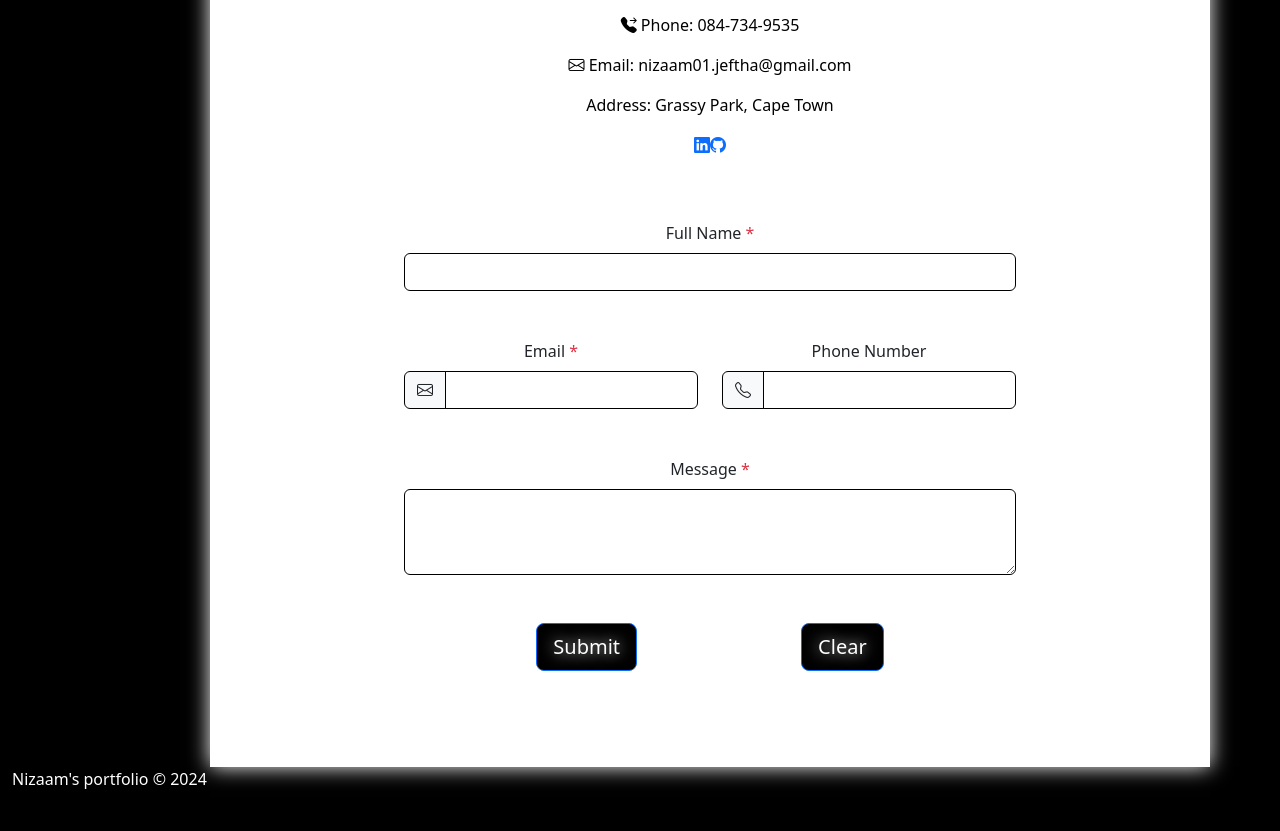
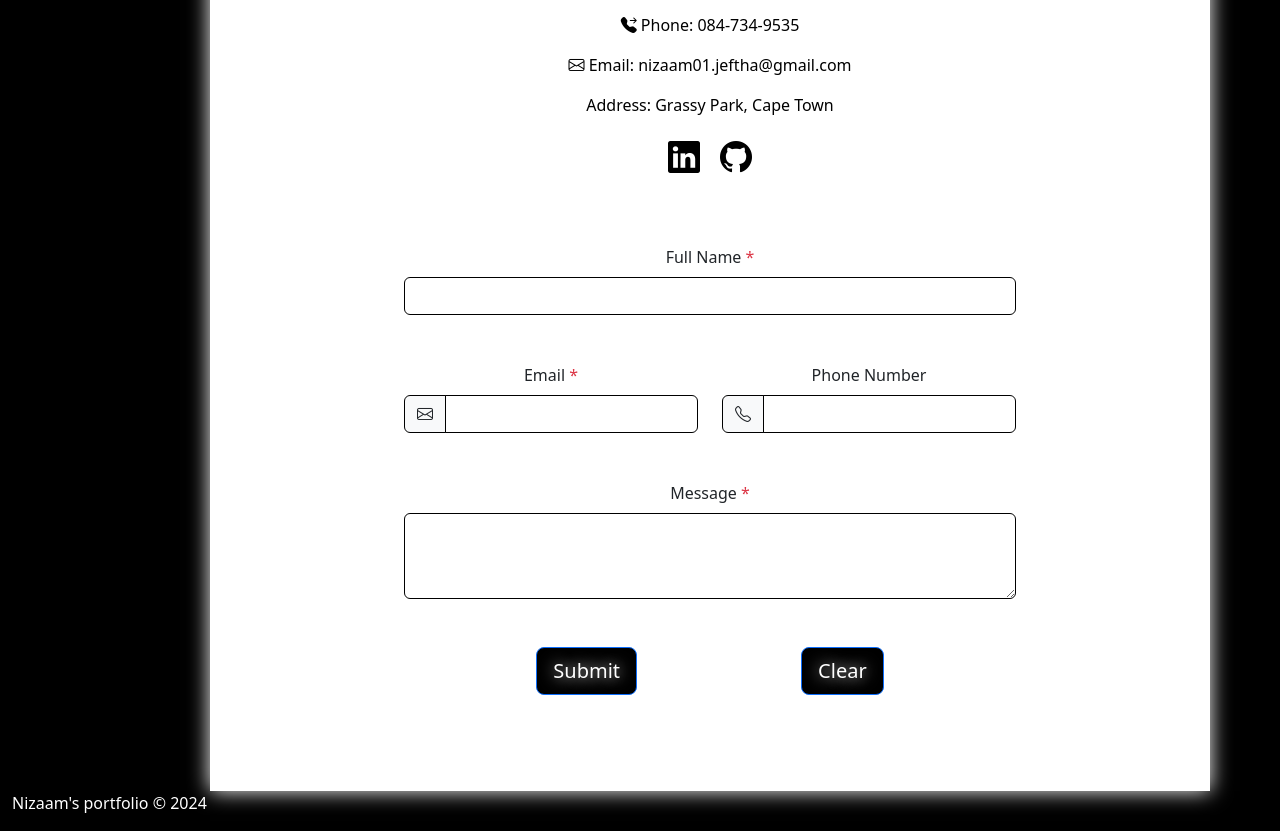
Before and after one commit to JefthaNizaam01/vuejs-portfolio, a Vue app: page / in a window 1280 px wide. Shown: the part 7780-8611 px from the top of the page. Before the commit the page ends 8587 px from the top, so only its background shows below. Built offline with nearby package versions, Linux system fonts and the light colour scheme.

Commit message:
formupdate2.0

```diff
--- a/package.json
+++ b/package.json
@@ -8,6 +8,9 @@
     "lint": "vue-cli-service lint"
   },
   "dependencies": {
+    "@fortawesome/fontawesome-free": "^6.5.2",
+    "@fortawesome/fontawesome-svg-core": "^6.5.2",
+    "@fortawesome/free-solid-svg-icons": "^6.5.2",
     "aos": "^2.3.4",
     "axios": "^1.7.2",
     "bootstrap": "^5.3.3",
--- a/src/components/EducationSection.vue
+++ b/src/components/EducationSection.vue
@@ -1,7 +1,7 @@
 <template>
     <section class="container" id="education">
       <div class="row">
-        <h2 class="display-2 text-center" id="Ed" data-aos="fade-up">Education</h2>
+        <h2 class="display-2 text-center" id="Ed" data-aos="fade-down">Education</h2>
         <div class="col-xl-12">
           <ul class="timeline-list">
             <li data-aos="fade-left">
--- a/src/components/ReachMeSection.vue
+++ b/src/components/ReachMeSection.vue
@@ -28,9 +28,10 @@
                       <i class="fa-sharp fa-solid fa-location-dot"></i> Address: Grassy Park, Cape Town
                     </p>
                     <p>
-                      <a href="https://www.linkedin.com/yourprofile" target="_blank"><i class="bi bi-linkedin"></i></a>
-                      <a href="https://github.com/yourusername" target="_blank"><i class="bi bi-github"></i></a>
-                    </p>
+                        <a id="social-icon" href="https://www.linkedin.com/yourprofile" target="_blank" ><i class="bi bi-linkedin"></i></a>
+                        <a id="social-icon" href="https://github.com/JefthaNizaam01" target="_blank" ><i class="bi bi-github"></i></a>
+                      </p>
+
                   </div>
                 </div>
               </div>
@@ -93,6 +94,14 @@
   }
   </script>
 
-  <style>
+  <style scoped>
+  #social-icon {
+    color: black;
+    font-size: 2em;
+    margin: 0 10px;
+  }
 
+  #social-icon:hover {
+    color: black;
+  }
   </style>
--- a/src/main.js
+++ b/src/main.js
@@ -9,5 +9,6 @@ import '@/assets/css/style.css'
 import AOS from 'aos';
 import 'aos/dist/aos.css';
 import 'bootstrap-icons/font/bootstrap-icons.css';
+
 createApp(App).use(store).use(router).mount('#app')
 AOS.init();
```
Also changed, not shown: 1 other file (tests, documents, lock files or other folders).
